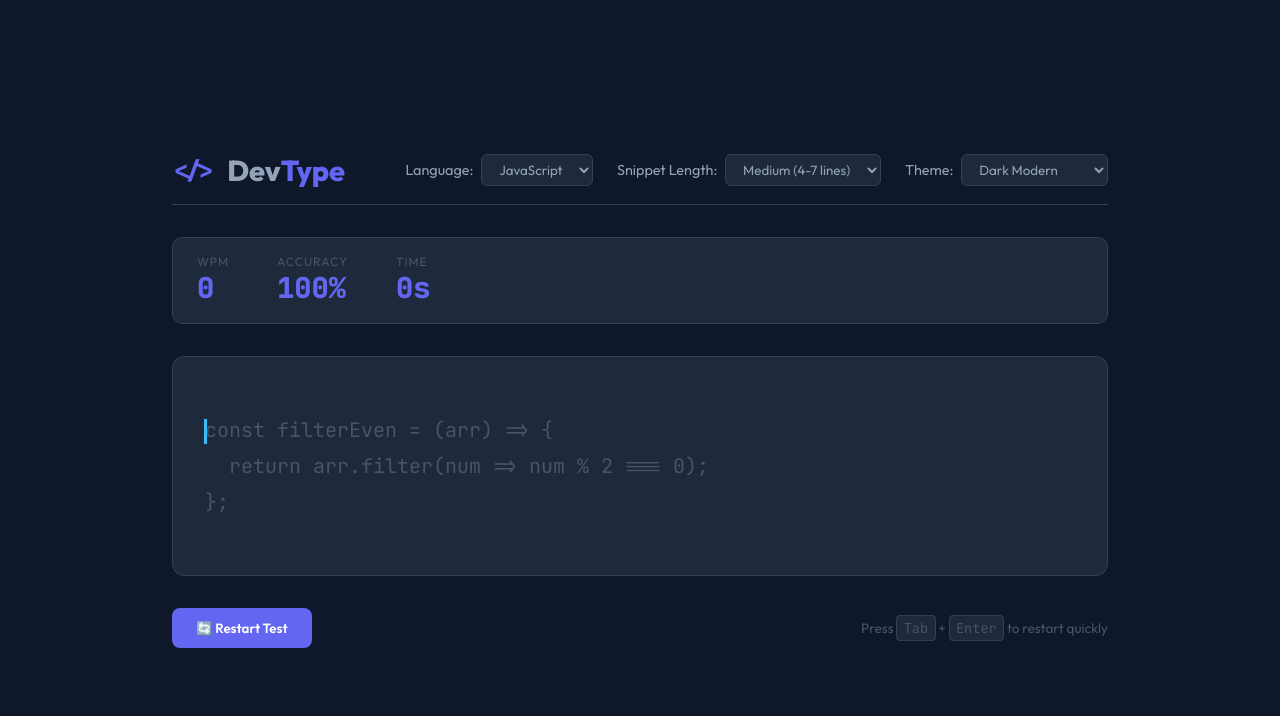
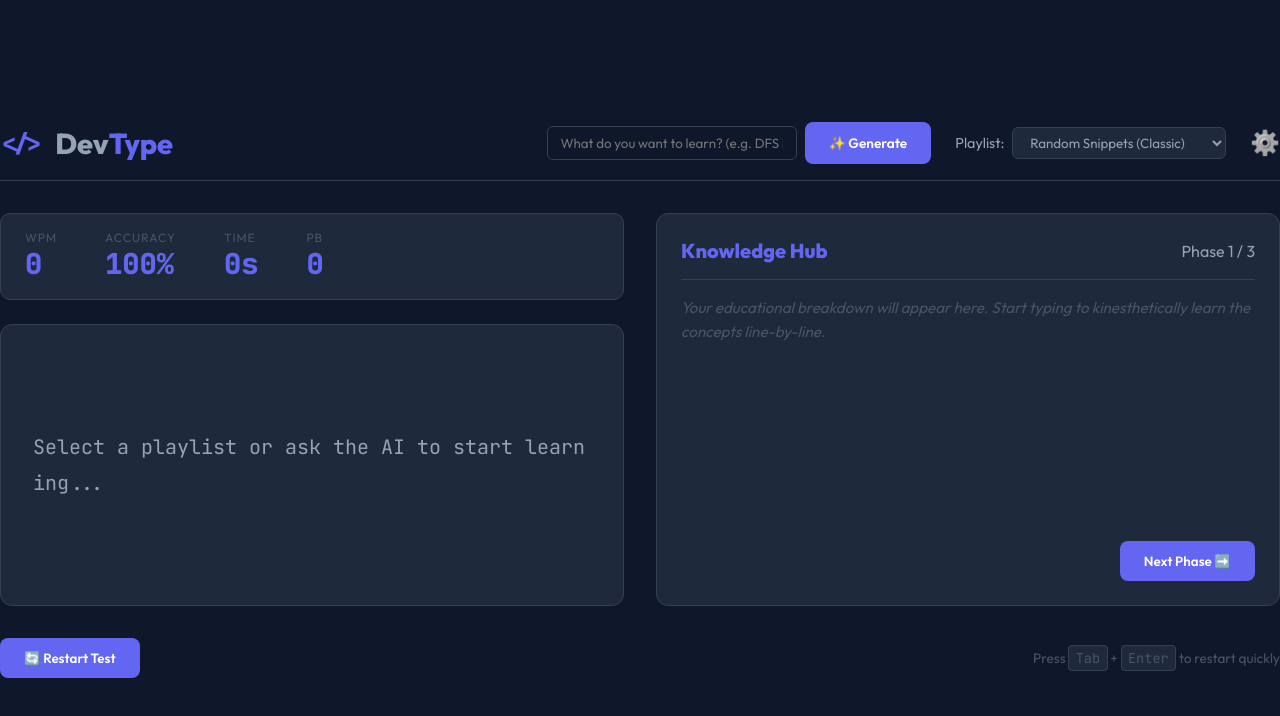
Before and after one commit to Allen203060/Syntype, a plain HTML site: page index.html in a window 1280 px wide. Drawn offline with Linux system fonts and the light colour scheme.

Commit message:
Learning portal upgrade UI changes

```diff
--- a/index.html
+++ b/index.html
@@ -26,67 +26,67 @@
         <h1 class="logo-text">Dev<span class="highlight">Type</span></h1>
       </div>
 
-      <!-- Controls Navbar -->
+      <!-- Learning Controls Navbar -->
       <nav class="controls-nav" aria-label="Typing Configuration">
+        <!-- New AI Custom Prompt Input -->
+        <div class="control-group ai-input-group">
+          <input type="text" id="ai-topic-input" class="text-input" placeholder="What do you want to learn? (e.g. DFS in C++)" />
+          <button id="generate-ai-btn" class="btn btn-primary btn-small">✨ Generate</button>
+        </div>
+
         <div class="control-group">
-          <label for="language-select">Language:</label>
-          <select id="language-select" class="select-input">
-            <option value="javascript">JavaScript</option>
-            <option value="python">Python</option>
-            <option value="cpp">C+ 0+</option>
-            <option value="java">Java</option>
-            <option value="rust">Rust</option>
+          <label for="playlist-select">Playlist:</label>
+          <select id="playlist-select" class="select-input">
+            <option value="default">Random Snippets (Classic)</option>
+            <option value="dsa_trees">Mastering Trees & Graphs</option>
+            <option value="js_async">JavaScript Async / Promises</option>
           </select>
         </div>
 
         <div class="control-group">
-          <label for="length-select">Snippet Length:</label>
-          <select id="length-select" class="select-input">
-            <option value="short">Short (1-3 lines)</option>
-            <option value="medium" selected>Medium (4-7 lines)</option>
-            <option value="long">Long (8+ lines)</option>
-          </select>
-        </div>
-
-        <div class="control-group">
-          <label for="theme-select">Theme:</label>
-          <select id="theme-select" class="select-input">
-            <option value="dark">Dark Modern</option>
-            <option value="monokai">Monokai Pro</option>
-            <option value="cyberpunk">Cyberpunk Neon</option>
-            <option value="nord">Nordic Frost</option>
-          </select>
+          <button id="settings-btn" class="icon-btn" title="AI Settings">⚙️</button>
         </div>
       </nav>
+
     </header>
 
+    <!-- Dual-Pane Layout -->
+    <div class="split-layout">
+
+      <!-- LEFT PANE: Active Typing Arena -->
+      <div class="typing-pane">
         <!-- Real-Time Metrics Bar -->
         <section class="metrics-bar" id="metrics-bar">
-      <div class="metric-card">
-        <span class="metric-label">WPM</span>
-        <span class="metric-value" id="live-wpm">0</span>
-      </div>
-      <div class="metric-card">
-        <span class="metric-label">Accuracy</span>
-        <span class="metric-value" id="live-accuracy">100%</span>
-      </div>
-      <div class="metric-card">
-        <span class="metric-label">Time</span>
-        <span class="metric-value" id="live-timer">0s</span>
-      </div>
+          <div class="metric-card"><span class="metric-label">WPM</span><span class="metric-value" id="live-wpm">0</span></div>
+          <div class="metric-card"><span class="metric-label">Accuracy</span><span class="metric-value" id="live-accuracy">100%</span></div>
+          <div class="metric-card"><span class="metric-label">Time</span><span class="metric-value" id="live-timer">0s</span></div>
+          <div class="metric-card"><span class="metric-label">PB</span><span class="metric-value" id="live-pb">0</span></div>
         </section>
 
         <!-- Main Typing Arena -->
         <main class="typing-container">
-
           <textarea id="hidden-input" class="hidden-input" autocomplete="off" autocapitalize="none" spellcheck="false" tabindex="-1"></textarea>
-
-
-      <div id="code-display" class="code-display" tabindex="0" aria-live="polite" aria-label="Code snippet typing display area">
-
-        <div class="placeholder-text">Click here or press any key to start typing...</div>
+          <div id="code-display" class="code-display" tabindex="0" aria-live="polite">
+            <div class="placeholder-text">Select a playlist or ask the AI to start learning...</div>
           </div>
         </main>
+      </div>
+
+      <!-- RIGHT PANE: Knowledge Hub -->
+      <aside class="knowledge-pane">
+        <header class="knowledge-header">
+          <h2 id="knowledge-title">Knowledge Hub</h2>
+          <span id="phase-badge" class="badge hidden">Phase 1 / 3</span>
+        </header>
+        <div id="knowledge-content" class="markdown-body">
+          <p class="empty-state">Your educational breakdown will appear here. Start typing to kinesthetically learn the concepts line-by-line.</p>
+        </div>
+        <footer class="knowledge-footer">
+          <button id="next-phase-btn" class="btn btn-secondary hidden">Next Phase ➡️</button>
+        </footer>
+      </aside>
+
+    </div>
 
     <!-- Controls / Action Footer -->
     <footer class="action-footer">
@@ -98,6 +98,24 @@
       </div>
     </footer>
 
+  </div>
+
+  <!-- API Settings Modal -->
+  <div id="settings-modal" class="modal-overlay hidden">
+    <div class="modal-content settings-content">
+      <header class="modal-header">
+        <h2>⚙️ DevType 2.0 Settings</h2>
+        <button id="close-settings-btn" class="close-btn">&times;</button>
+      </header>
+      <div class="settings-body">
+        <label for="api-key-input">Google Gemini API Key (For Custom Learning):</label>
+        <input type="password" id="api-key-input" class="text-input full-width" placeholder="AIzaSy..." />
+        <p class="hint-text">Your key is stored securely in your browser's LocalStorage. It is never sent to any server.</p>
+      </div>
+      <footer class="modal-footer">
+        <button id="save-settings-btn" class="btn btn-primary">Save Key</button>
+      </footer>
+    </div>
   </div>
 
   <!-- Results Modal -->
--- a/styles/main.css
+++ b/styles/main.css
@@ -17,8 +17,7 @@ body {
 
 .app-container {
   width: 100%;
-  max-width: 1000px;
-  padding: 2rem;
+  max-width: 1400px;
   display: flex;
   flex-direction: column;
   gap: 2rem;
@@ -82,3 +81,99 @@ body {
 .select-input:focus {
   border-color: var(--accent-color);
 }
+
+/* Dual-Pane Layout System */
+.split-layout {
+  display: grid;
+  grid-template-columns: 1fr 1fr;
+  gap: 2rem;
+  align-items: stretch;
+}
+
+.typing-pane {
+  display: flex;
+  flex-direction: column;
+  gap: 1.5rem;
+}
+
+.knowledge-pane {
+  background-color: var(--panel-bg);
+  border: 1px solid var(--border-color);
+  border-radius: 12px;
+  padding: 1.5rem;
+  display: flex;
+  flex-direction: column;
+  height: 100%;
+}
+
+.knowledge-header {
+  display: flex;
+  justify-content: space-between;
+  align-items: center;
+  border-bottom: 1px solid var(--border-color);
+  padding-bottom: 1rem;
+  margin-bottom: 1rem;
+}
+
+.knowledge-header h2 {
+  font-size: 1.25rem;
+  color: var(--accent-color);
+}
+
+.markdown-body {
+  flex-grow: 1;
+  font-size: 0.95rem;
+  line-height: 1.6;
+  color: var(--text-main);
+  overflow-y: auto;
+}
+
+.empty-state {
+  color: var(--text-pending);
+  font-style: italic;
+}
+
+.knowledge-footer {
+  margin-top: 1rem;
+  display: flex;
+  justify-content: flex-end;
+}
+
+/* UI Inputs */
+.text-input {
+  background-color: var(--bg-color);
+  color: var(--text-main);
+  border: 1px solid var(--border-color);
+  border-radius: 6px;
+  padding: 0.5rem 0.8rem;
+  font-family: var(--font-ui);
+  outline: none;
+  width: 250px;
+}
+
+.text-input:focus {
+  border-color: var(--accent-color);
+}
+
+.full-width {
+  width: 100%;
+  margin-top: 0.5rem;
+}
+
+.icon-btn {
+  background: none;
+  border: none;
+  font-size: 1.5rem;
+  cursor: pointer;
+  filter: grayscale(1);
+  transition: filter 0.2s;
+}
+
+.icon-btn:hover {
+  filter: grayscale(0);
+}
+
+.btn-small {
+  padding: 0.5rem 1rem;
+  font-size: 0.85rem;
+}
```
Also changed, not shown: SOUL.md (+10 -9 lines). Lines whose indentation alone changed are shown as unchanged.
